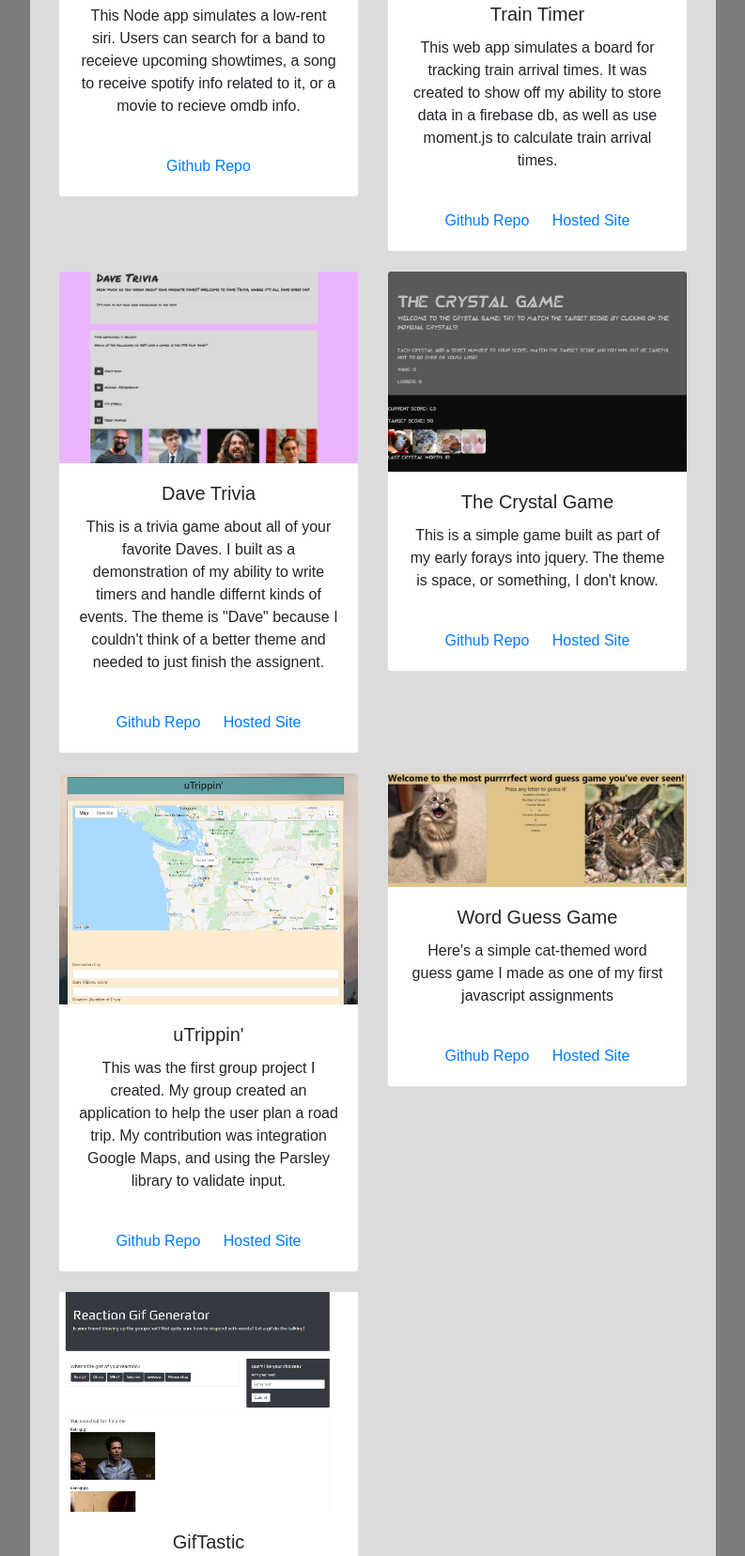
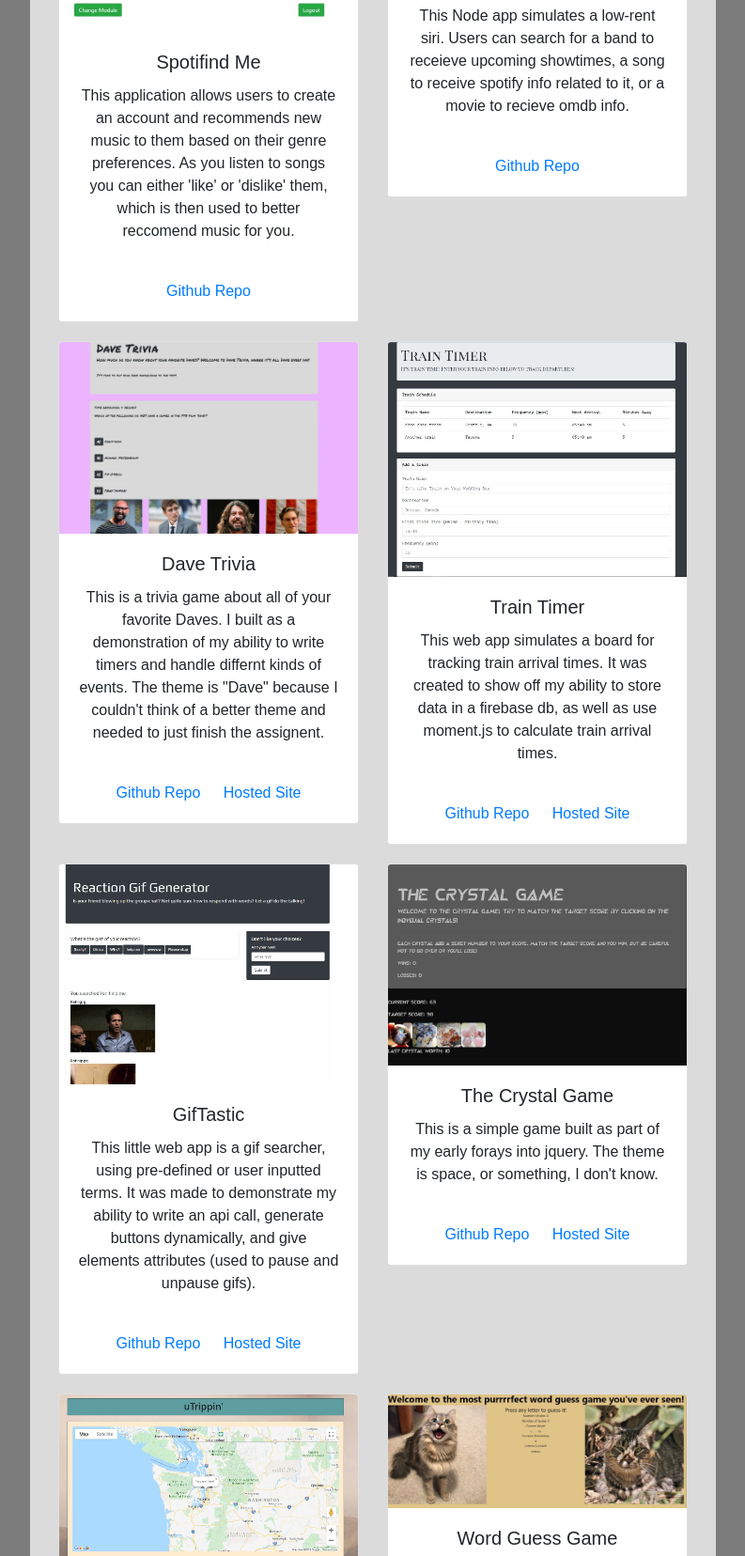
Before and after one commit to eawhite00/UWBootCampPortfolio, a plain HTML site: page portfolio.html in a window 1280 px wide. Shown: the part 522-2178 px from the top of the page at 94% size, without its empty margins (53-846 px from the left). Drawn offline with nearby package versions, Linux system fonts and the light colour scheme.

Commit message:
Portfolio content update

```diff
--- a/portfolio.html
+++ b/portfolio.html
@@ -56,6 +56,22 @@
                     <div class="row">
                         <div class="col-sm-6 col-md-12 col-lg-6">
                             <div class="card">
+                                <img src="assets/imgs/spotifindme.jpg" class="card-img-top card-pic" alt="hi">
+                                <div class="card-body">
+                                    <h5 class="card-title">Spotifind Me</h5>
+                                    <p class="card-text">This application allows users to create an account and recommends
+                                        new music to them based on their genre preferences. As you listen to songs you can either
+                                        'like' or 'dislike' them, which is then used to better reccomend music for you.
+                                    </p>
+                                </div>
+                                <div class="card-body">
+                                    <a href="https://github.com/eawhite00/Project2" class="card-link">Github
+                                        Repo</a>
+                                </div>
+                            </div>
+                        </div>
+                        <div class="col-sm-6 col-md-12 col-lg-6">
+                            <div class="card">
                                 <img src="assets/imgs/liribot.JPG" class="card-img-top card-pic" alt="hi">
                                 <div class="card-body">
                                     <h5 class="card-title">Liri Node App</h5>
@@ -68,23 +84,6 @@
                                 <div class="card-body">
                                     <a href="https://github.com/eawhite00/liri-node-app" class="card-link">Github
                                         Repo</a>
-                                </div>
-                            </div>
-                        </div>
-                        <div class="col-sm-6 col-md-12 col-lg-6">
-                            <div class="card">
-                                <img src="assets/imgs/train-timer.jpg" class="card-img-top card-pic" alt="hi">
-                                <div class="card-body">
-                                    <h5 class="card-title">Train Timer</h5>
-                                    <p class="card-text">This web app simulates a board for tracking train arrival
-                                        times. It was created to show off my ability to store data in a firebase db, as
-                                        well as use moment.js to calculate train arrival times.</p>
-                                </div>
-                                <div class="card-body">
-                                    <a href="https://github.com/eawhite00/train-timer" class="card-link">Github
-                                        Repo</a>
-                                    <a href="https://eawhite00.github.io/train-timer/" class="card-link">Hosted
-                                        Site</a>
                                 </div>
                             </div>
                         </div>
@@ -109,6 +108,42 @@
                         </div>
                         <div class="col-sm-6 col-md-12 col-lg-6">
                             <div class="card">
+                                <img src="assets/imgs/train-timer.jpg" class="card-img-top card-pic" alt="hi">
+                                <div class="card-body">
+                                    <h5 class="card-title">Train Timer</h5>
+                                    <p class="card-text">This web app simulates a board for tracking train arrival
+                                        times. It was created to show off my ability to store data in a firebase db, as
+                                        well as use moment.js to calculate train arrival times.</p>
+                                </div>
+                                <div class="card-body">
+                                    <a href="https://github.com/eawhite00/train-timer" class="card-link">Github
+                                        Repo</a>
+                                    <a href="https://eawhite00.github.io/train-timer/" class="card-link">Hosted
+                                        Site</a>
+                                </div>
+                            </div>
+                        </div>
+                    </div>
+                    <div class="row">
+
+                        <div class="col-sm-6 col-md-12 col-lg-6">
+                            <div class="card">
+                                <img src="assets/imgs/gif-search.jpg" class="card-img-top card-pic" alt="hi">
+                                <div class="card-body">
+                                    <h5 class="card-title">GifTastic</h5>
+                                    <p class="card-text">This little web app is a gif searcher, using pre-defined or
+                                        user inputted terms. It was made to demonstrate my ability to write an api call,
+                                        generate buttons dynamically, and give elements attributes (used to pause and
+                                        unpause gifs).</p>
+                                </div>
+                                <div class="card-body">
+                                    <a href="https://github.com/eawhite00/GifTastic" class="card-link">Github Repo</a>
+                                    <a href="https://eawhite00.github.io/GifTastic/" class="card-link">Hosted Site</a>
+                                </div>
+                            </div>
+                        </div>
+                        <div class="col-sm-6 col-md-12 col-lg-6">
+                            <div class="card">
                                 <img src="assets/imgs/crystal-game.jpg" class="card-img-top card-pic"
                                     alt="crystal game image">
                                 <div class="card-body">
@@ -122,6 +157,7 @@
                                 </div>
                             </div>
                         </div>
+
                     </div>
                     <div class="row">
                         <div class="col-sm-6 col-md-12 col-lg-6">
@@ -159,23 +195,10 @@
                                 </div>
                             </div>
                         </div>
-                        <div class="col-sm-6 col-md-12 col-lg-6">
-                            <div class="card">
-                                <img src="assets/imgs/gif-search.jpg" class="card-img-top card-pic" alt="hi">
-                                <div class="card-body">
-                                    <h5 class="card-title">GifTastic</h5>
-                                    <p class="card-text">This little web app is a gif searcher, using pre-defined or
-                                        user inputted terms. It was made to demonstrate my ability to write an api call,
-                                        generate buttons dynamically, and give elements attributes (used to pause and
-                                        unpause gifs).</p>
-                                </div>
-                                <div class="card-body">
-                                    <a href="https://github.com/eawhite00/GifTastic" class="card-link">Github Repo</a>
-                                    <a href="https://eawhite00.github.io/GifTastic/" class="card-link">Hosted Site</a>
-                                </div>
-                            </div>
-                        </div>
+
+
                     </div>
+
                 </article>
             </div>
         </main>
```
Also changed, not shown: assets/imgs/spotifindme.jpg (added).
